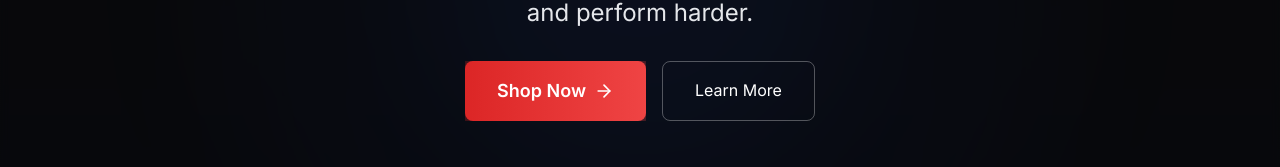
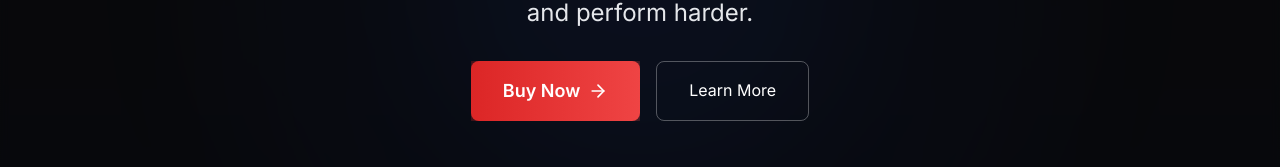
Before and after one commit to hemantmehrok/flowfix, a React (Vite) app: page / in a window 1280 px wide. Shown: the part 557-724 px from the top of the page. Built offline with nearby package versions, Linux system fonts and the light colour scheme.

Commit message:
Update Hero component shop button URL

```diff
--- a/src/components/Hero.tsx
+++ b/src/components/Hero.tsx
@@ -42,14 +42,14 @@ const Hero: React.FC = () => {
           <div className="flex flex-wrap justify-center gap-4">
             <a
               href="/product#order"
+              target="_self"
               className="relative group overflow-hidden"
-              target="_self"
             >
               <div className="absolute -inset-1 bg-gradient-to-r from-red-600 to-red-500 rounded-lg blur opacity-75 group-hover:opacity-100 transition duration-1000 group-hover:duration-200 animate-pulse"></div>
               <div className="relative bg-gradient-to-r from-red-600 to-red-500 hover:from-red-500 hover:to-red-400 px-8 py-4 rounded-lg leading-none flex items-center overflow-hidden">
                 {/* Shine effect */}
                 <div className="absolute top-0 -left-full w-full h-full bg-gradient-to-r from-transparent via-white/30 to-transparent transform group-hover:translate-x-[200%] transition-transform duration-1000"></div>
-                <span className="text-white font-semibold text-lg relative z-10">Shop Now</span>
+                <span className="text-white font-semibold text-lg relative z-10">Buy Now</span>
                 <ArrowRight size={20} className="ml-2 group-hover:translate-x-1 transition-transform relative z-10" />
               </div>
             </a>
```
